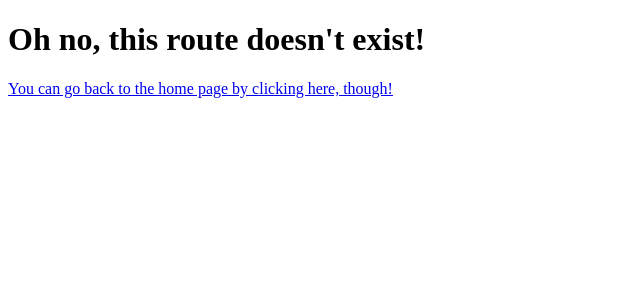
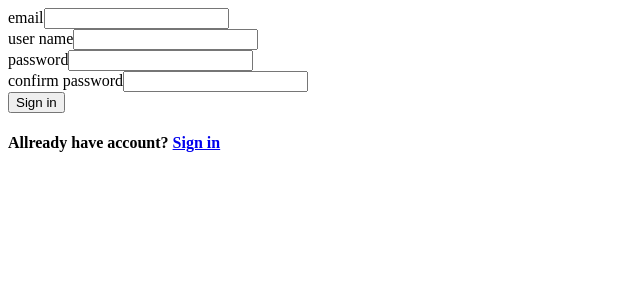
Before and after one commit to Veljko03/blog-api-front, a React (Vite) app in the folder clientFrontend/: page /sign-in in a window 1280 px wide. Shown: the top 300 px of the page, without its empty margins (0-640 px from the left). Built offline with nearby package versions, Linux system fonts and the light colour scheme.

Commit message:
added sign in logic and logout method

```diff
--- a/clientFrontend/src/App.jsx
+++ b/clientFrontend/src/App.jsx
@@ -4,6 +4,16 @@ import Card from "./BlogCard";
 
 const App = () => {
   const [blogs, setBlogs] = useState([]);
+
+  const [token, setToken] = useState("");
+
+  useEffect(() => {
+    const t = localStorage.getItem("token");
+
+    if (t) {
+      setToken(t);
+    }
+  }, []);
   useEffect(() => {
     fetch("http://localhost:3000/posts", { mode: "cors" })
       .then((response) => response.json())
@@ -11,9 +21,27 @@ const App = () => {
       .catch((error) => console.error(error));
   }, []);
 
+  function handleLogout() {
+    localStorage.removeItem("token");
+    setToken("");
+  }
+  if (token) {
     return (
       <div>
         <h1>Hello from the main page of the app!</h1>
+        <h1>You are logged in</h1>
+        <button onClick={handleLogout}>Logout</button>
+        <p>Here are all the blogs</p>
+        {blogs.map((blog) => (
+          <Card key={blog.id} blogData={blog} />
+        ))}
+      </div>
+    );
+  } else {
+    return (
+      <div>
+        <h1>Hello from the main page of the app!</h1>
+
         <Link to={"/log-in"}>
           <button>log in</button>
         </Link>
@@ -27,6 +55,7 @@ const App = () => {
         ))}
       </div>
     );
+  }
 };
 
 export default App;
--- a/clientFrontend/src/auth/Sign-in.jsx
+++ b/clientFrontend/src/auth/Sign-in.jsx
@@ -0,0 +1,94 @@
+import { useState } from "react";
+import { Link, useNavigate } from "react-router-dom";
+
+const SignIn = () => {
+  const [email, setEmail] = useState("");
+  const [username, setUsername] = useState("");
+  const [password, setPassword] = useState("");
+  const [confirm, setConfirm] = useState("");
+
+  const navigate = useNavigate();
+
+  const handleSignIn = (event) => {
+    event.preventDefault();
+    if (confirm != password) {
+      alert("passwords do not match");
+      return;
+    }
+    const user = { email, username, password };
+    fetch("http://localhost:3000/sign-in", {
+      method: "post",
+      headers: {
+        "Content-Type": "application/json",
+      },
+      body: JSON.stringify(user),
+    })
+      .then((response) => {
+        if (!response.ok) {
+          setEmail("");
+          setPassword("");
+          setUsername("");
+          setConfirm("");
+          alert("Invalid credentials");
+          throw new Error("Invalid credentials");
+        }
+        return response.json();
+      })
+      .then((data) => {
+        if (data) {
+          navigate("/log-in");
+        } else {
+          throw new Error("Login failed: no token provided");
+        }
+      })
+      .catch((err) => console.log(err));
+  };
+  return (
+    <div>
+      <form onSubmit={handleSignIn}>
+        <div>
+          email
+          <input
+            type="text"
+            value={email}
+            name="Username"
+            onChange={({ target }) => setEmail(target.value)}
+          />
+        </div>
+        <div>
+          user name
+          <input
+            type="text"
+            value={username}
+            name="username"
+            onChange={({ target }) => setUsername(target.value)}
+          />
+        </div>
+        <div>
+          password
+          <input
+            type="password"
+            value={password}
+            name="Password"
+            onChange={({ target }) => setPassword(target.value)}
+          />
+        </div>
+        <div>
+          confirm password
+          <input
+            type="password"
+            value={confirm}
+            name="Password"
+            onChange={({ target }) => setConfirm(target.value)}
+          />
+        </div>
+        <button type="submit">Sign in</button>
+      </form>
+      <h4>
+        Allready have account? <Link to={"/log-in"}>Sign in</Link>
+      </h4>
+    </div>
+  );
+};
+
+export default SignIn;
```
Also changed, not shown: clientFrontend/src/routes.jsx (+5 -4 lines). Lines whose indentation alone changed are shown as unchanged.
